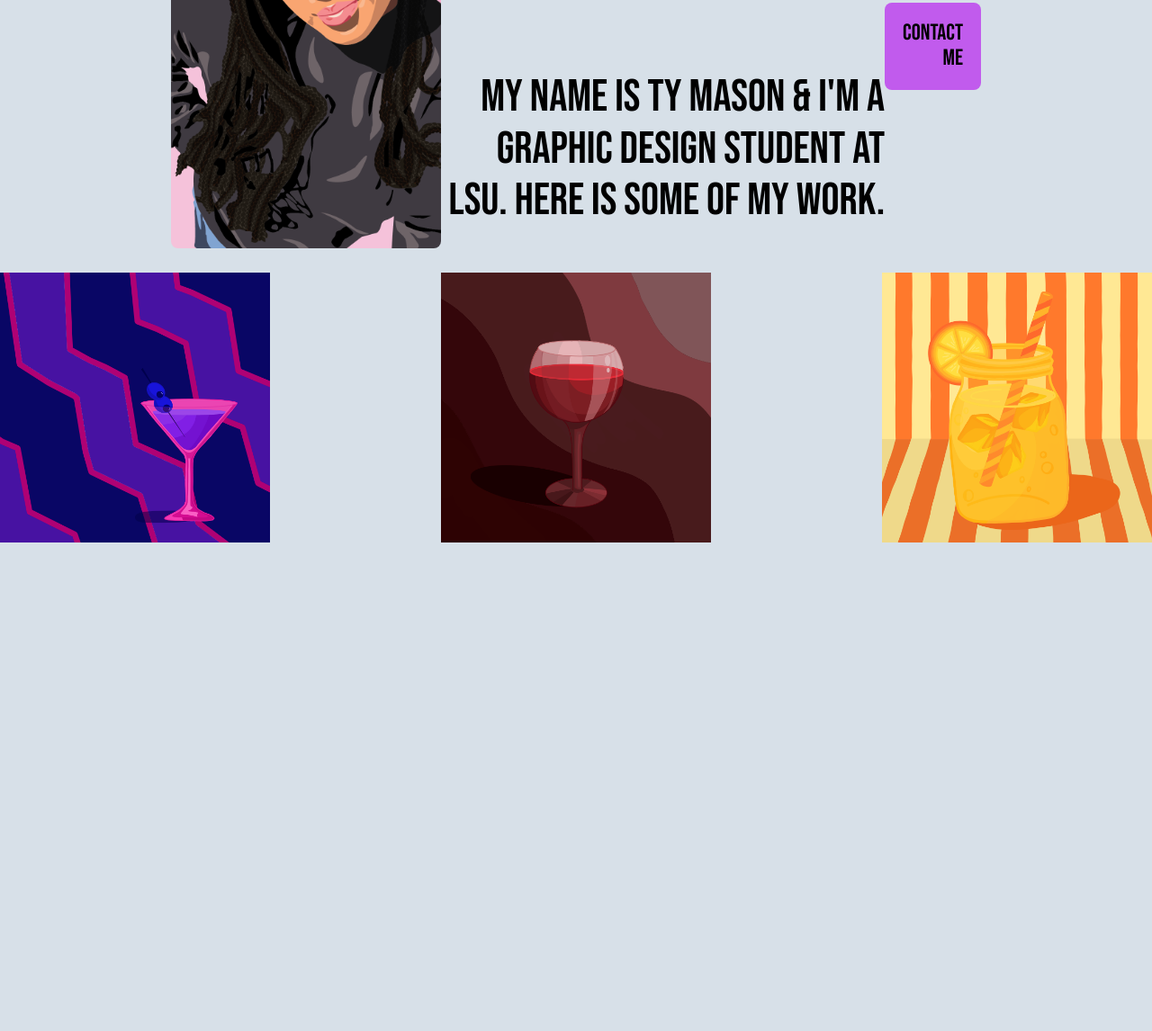
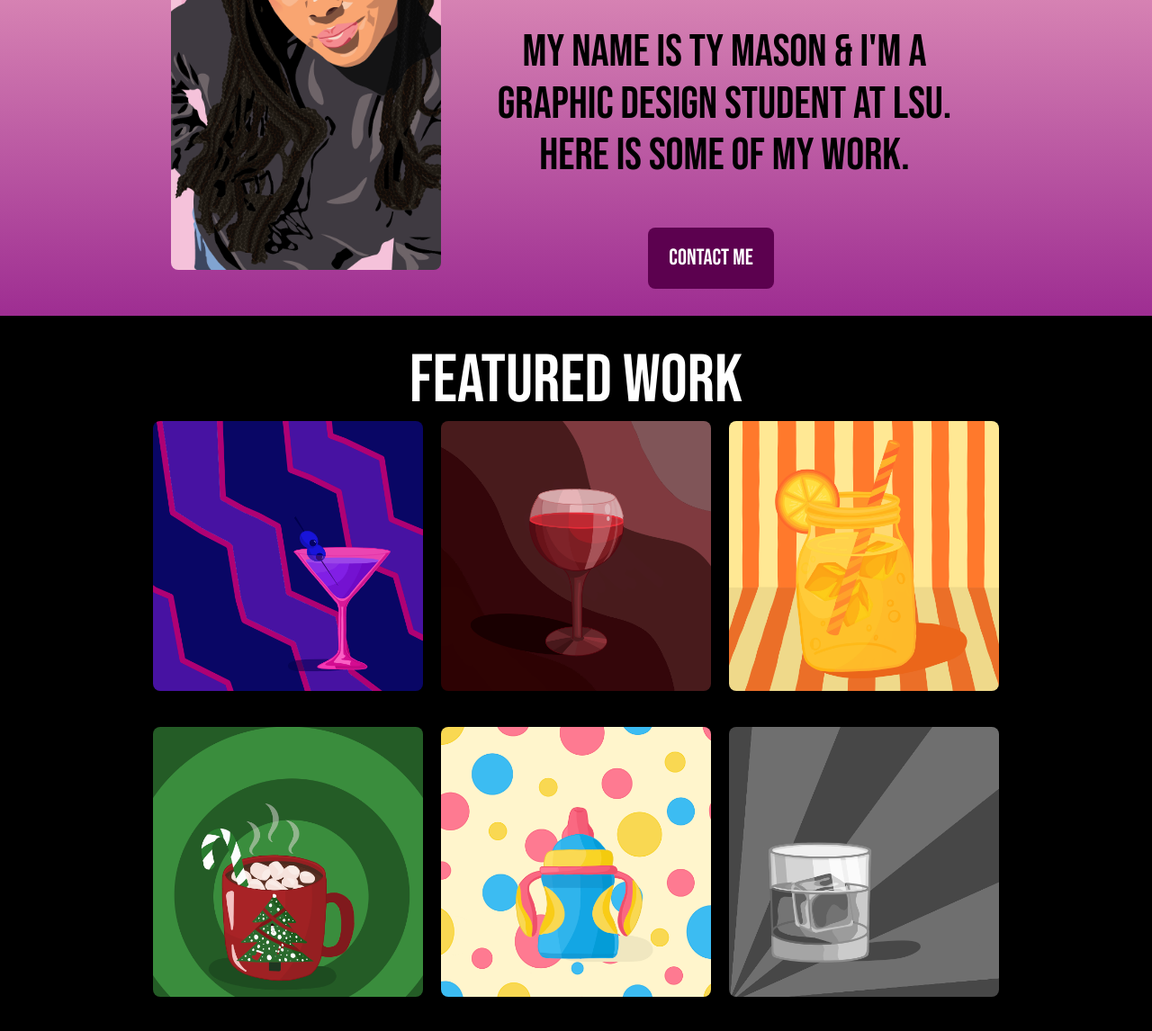
Before and after one commit to tmaso19/project-2, a plain HTML site: page index.html in a window 1280 px wide. Shown: the part 260-1406 px from the top of the page at 90% size. Before the commit the page ends 863 px from the top, so only its background shows below. Drawn offline with Linux system fonts and the light colour scheme.

Commit message:
made site nicer, figured out flex

```diff
--- a/css/main.css
+++ b/css/main.css
@@ -1,16 +1,27 @@
 *{
     text-decoration: none;
-    color: #000000;
+    margin-top: 0;
+    border-radius: 8px;
+
 }
 
 body{
-    background-color: #d7e0e8;
+    background-color: #f5e2ef;
+    background-image: linear-gradient(pink, purple);
+    background-repeat: no-repeat;
+    background-attachment: fixed;
+    height: 100%;
+    color: #000000;
     font-family: "Bebas Neue", sans-serif;
     font-weight: 400;
     font-style: normal;
     font-size: 50px;
+    margin: 0;
 }
 
+a{
+    color: #ffffff;
+}
 
 h1{
     font-family: "Bebas Neue", sans-serif;
@@ -18,13 +29,23 @@ h1{
     font-style: normal;
     font-size: 200px;
     margin: 0;
+    color: #000000;
 }
 
+h2{
+    font-family: "Bebas Neue", sans-serif;
+    font-weight: 400;
+    font-style: normal;
+    font-size: 75px;
+    margin: 0;
+    color: #ffffff;
+}
 
 .image{
     width: 300px;
     border-radius: 8px;
     justify-content: flex-start;
+    height: auto;
 
 }
 
@@ -36,6 +57,9 @@ h1{
     max-width: 900px;
     justify-content: space-between;
     text-align: end;
+    margin-top: 0;
+    column-gap: 30px;
+    margin-bottom: 0px;
 
 
 }
@@ -45,11 +69,14 @@ color: #000000;
 justify-content: flex-end;
 margin: 0;
 padding: 0;
+text-align: center;
+margin-top: 0;
 
 }
 
 header{
     margin-top: 0;
+    background-color: #000000;
     padding-top: 10px;
     height: 50px;
     font-size: 25px;
@@ -57,40 +84,86 @@ header{
     color: #ffffff;
     justify-content: left;
     justify-content: space-around;
+    border-radius: 0%;
 
 }
 
 
 .contact-hero-link{
-    background-color: #c15bed;
+    background-color: #5c014f;
+    color: #000000;
     padding: 20px;
-    display: flex;
+    margin-top: 0px;
+    margin-left: 200px;
+    width: 100px;
     color: #000000;
     border-radius: 8px;
     text-decoration: none;
     font-size: 25px;
+    margin-bottom: 30px;
 
 }
 
 .form{
-   display: flex;
+    display: flex;
+    justify-content: center;
     align-items: center;
+    font-size: 25px;
+    margin-left: auto;
+    margin-right: auto;
+    margin-top: 150px;
+    flex-wrap: nowrap;
+    justify-content: space-between;
+    max-width: 600px;
+
+
+}
+
+.form-image{
+    display: flex;
+    justify-content: flex-start;
+    width: 300px;
+    border-radius: 8px;
+    max-width: 100%;
+height: auto;
 }
 
 .featured{
+    background-color: #000000;
+    color: #ffffff;
+    flex-wrap: nowrap;
+   margin: 0;
+    text-align: center;
+    border-radius: 0%;
+    padding-bottom: 50px;
+    padding-top: 30px;
+    margin-bottom: 0px;
+
+}
+
+.featured-images{
     display: flex;
     align-items: center;
     justify-content: flex-end;
     justify-content: center;
     justify-content: space-between;
-    margin-left: auto;
-    margin-right: auto;
-    flex-wrap: nowrap;
-    /* justify-content: space-between; */
+    justify-content: space-evenly;
+    row-gap: 40px;
+    margin-left: 150px;
+    margin-right: 150px;
+    flex-wrap: wrap;
+    border-radius: 8px;
+    max-width: 100%;
+    height: auto;
+
+
 }
+
 
 .thank-you{
     text-align: center;
     font-size: 300px;
+    margin-top: 200px;
+
 
 }
--- a/index.html
+++ b/index.html
@@ -44,21 +44,28 @@
   <div class="hero-content-text">
     <h1>hello!</h1>
     <p>My name is Ty Mason & I'm a graphic design student at LSU. Here is some of my work.</p>
+    <p class="contact-hero-link" >
+      <a href="contact.html">contact me</a>
+    </p>
+
   </div>
 
-  <p class="contact-hero-link" >
-    <a href="contact.html">contact me</a>
-  </p>
-  <!-- <div class="contact-hero-link">
-    <a href="contact.html">contact me</a>
-  </div> -->
 
 </div>
 
+
+
+
 <div class="featured">
-  <img src="./img/martini glass.png" width= "300" alt="">
+  <h2>Featured Work</h2>
+  <div class="featured-images">
+  <img src="./img/martini glass.png" width="300" alt="">
   <img src="./img/Wine glass.png" width="300" alt="">
-  <img src="./img/lemonade jar.png" width="300" alt="">
+  <img src="./img/lemonade jar.png" width="300"  alt="">
+  <img src="./img/hot chocolate mug.png" width="300" alt="">
+  <img src="./img/sippy cup.png" width="300" alt="">
+  <img src="./img/whiskey glass .png" width="300" alt="">
+  </div>
 </div>
 
 
```
Also changed, not shown: contact.html (+4 -0 lines), 1 other file.
